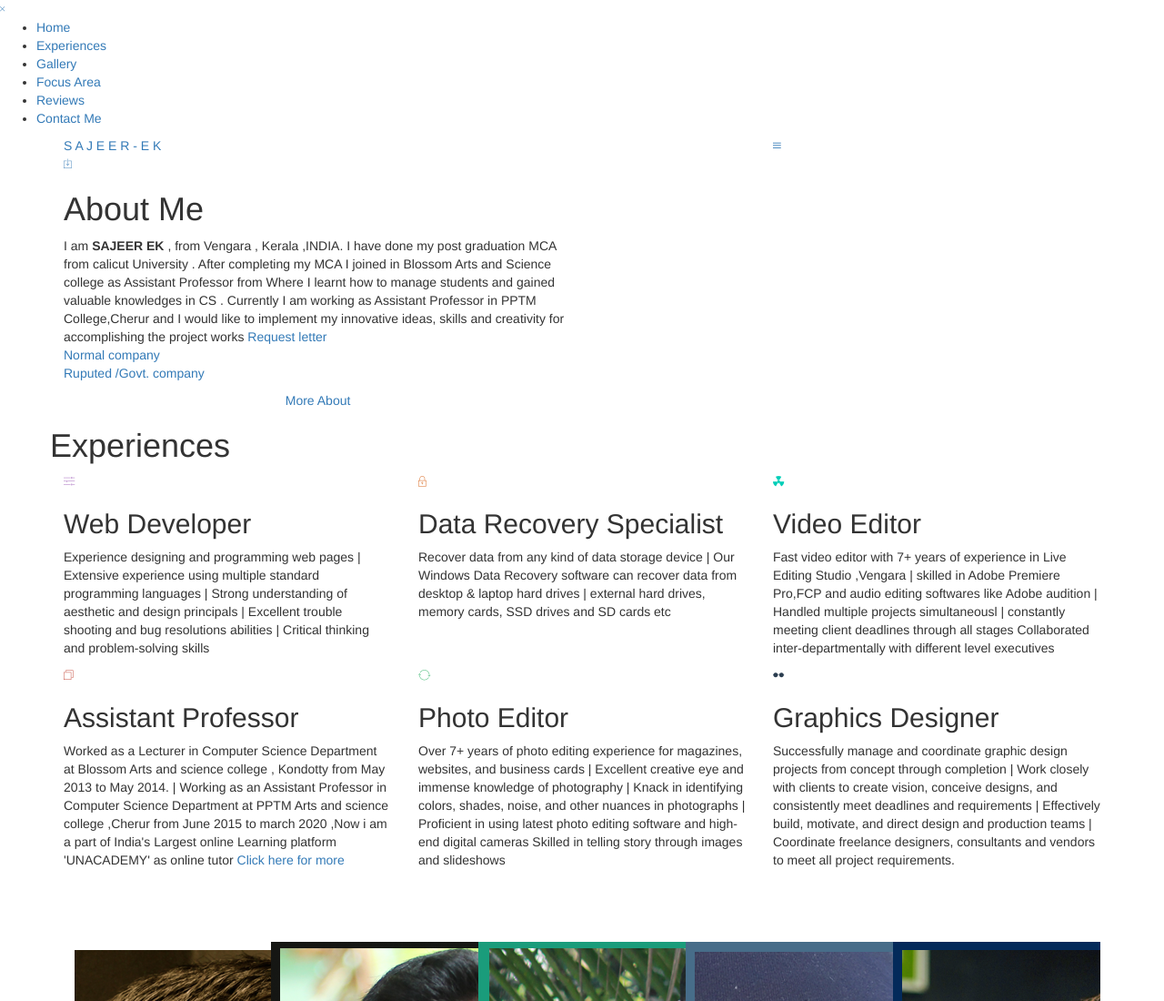
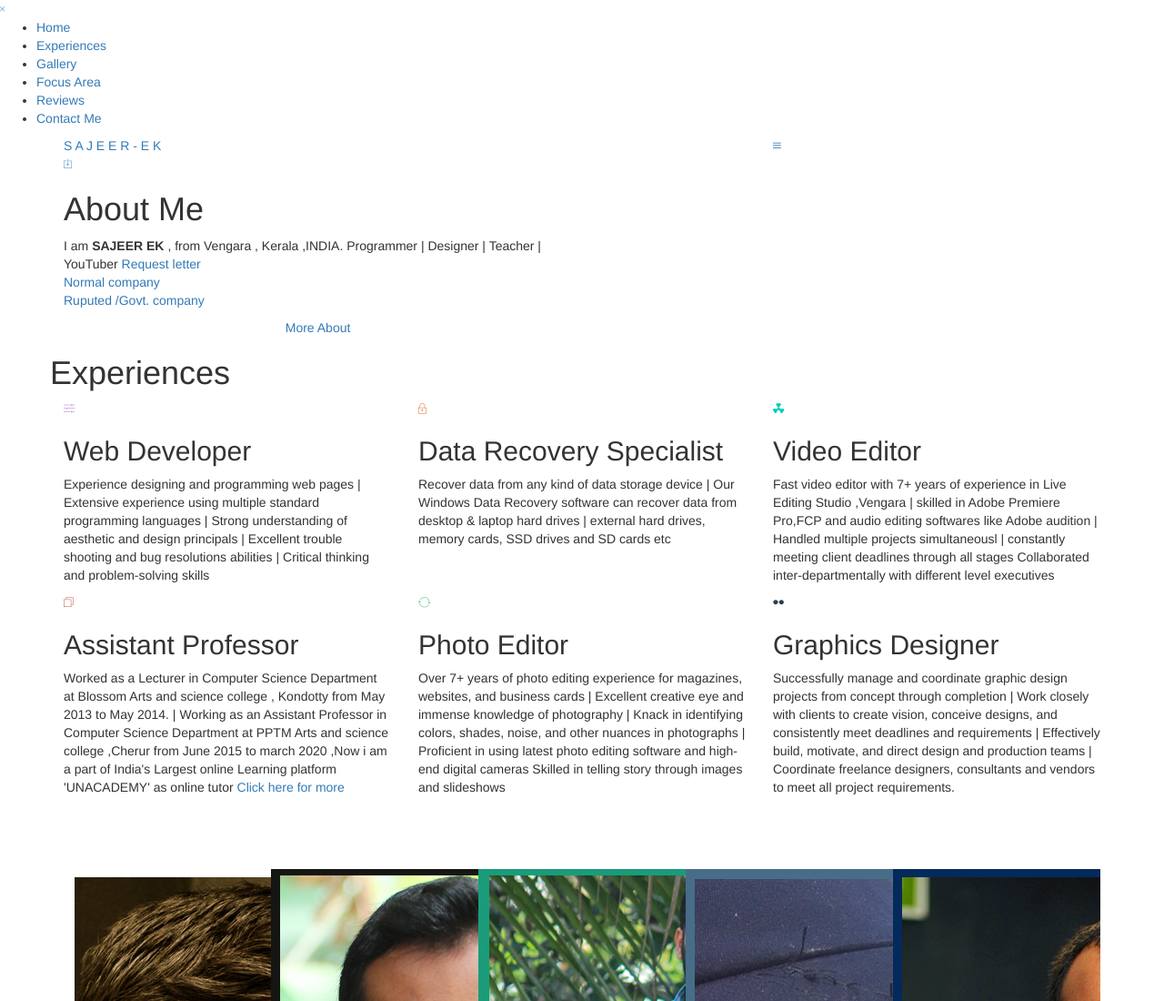
Before and after one commit to sajeereklive/myresume, a plain HTML site: page index.html in a window 1280 px wide. Shown: the top 1100 px of the page at 91% size. Drawn offline with nearby package versions, Linux system fonts and the light colour scheme; files that its build step writes are made by us from their sources; files whose address does not match are found by name.

Commit message:
Update index.html

```diff
--- a/index.html
+++ b/index.html
@@ -64,12 +64,7 @@
 						<h1 class="wow animated fadeInDown">About Me</h1>
 						<p class="wow animated fadeInLeft">I am <b>SAJEER EK </b>, from Vengara , Kerala ,INDIA.
 
-							I have done my post graduation MCA from calicut  University .
-
-							After completing my MCA  I joined in Blossom Arts and Science college  as Assistant Professor from Where I learnt how to manage students  and gained valuable  knowledges in CS .
-
-							Currently    I am working as Assistant Professor in PPTM College,Cherur  and I would like to implement my innovative ideas, skills and creativity
-							for accomplishing the project works
+							Programmer | Designer | Teacher | YouTuber
 							<a href="assets\resume\Requesting  letter.docx">Request letter</a><br>
 							<a href="assets\resume\small companies.docx">Normal company</a><br>
 							<a href="assets\resume\company letter.doc">Ruputed /Govt. company</a>
```
